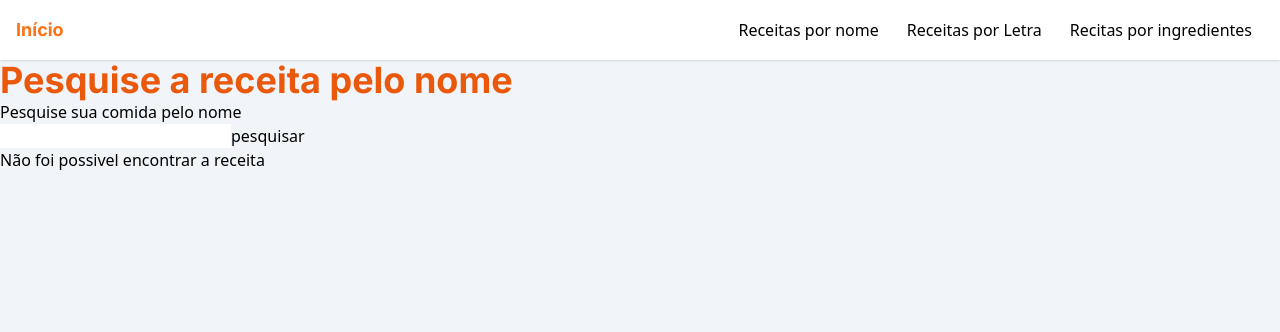
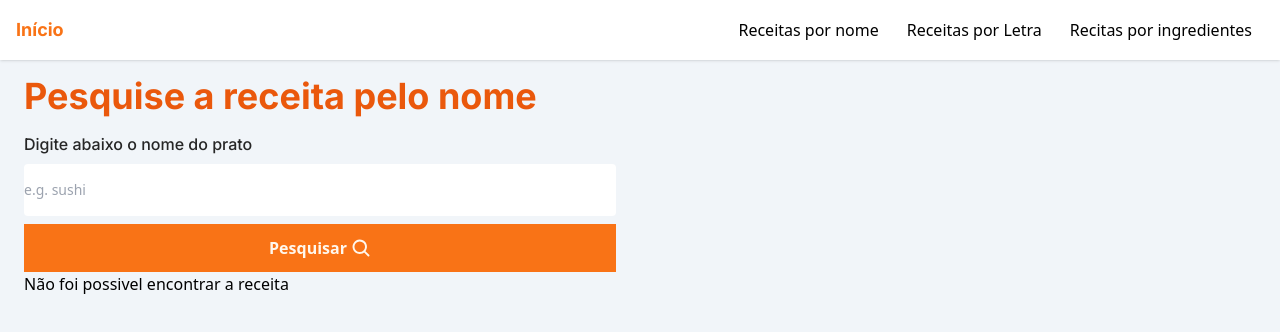
Before and after one commit to LucasAnselmoSilva12345/food-recipe, a React (Vite) app: page /by-name in a window 1280 px wide. Shown: the top 332 px of the page. Built offline with nearby package versions, Linux system fonts and the light colour scheme.

Commit message:
Feat: Search by name style page
Signed-off-by: LucasAnselmoSilva12345 <lucasanselmodasilva02@gmail.com>

```diff
--- a/src/pages/ByName.tsx
+++ b/src/pages/ByName.tsx
@@ -3,6 +3,7 @@ import { FoodRandomProps } from '../types/FoodRandomProps';
 import { api } from '../api/meal-db-api';
 import { FoodCard } from '../components/FoodCard';
 import { Title } from '../components/Title';
+import { MagnifyingGlass } from '@phosphor-icons/react';
 
 export function ByName() {
   const [searchTerm, setSearchTerm] = useState<string>('');
@@ -18,17 +19,31 @@ export function ByName() {
   };
 
   return (
-    <section>
+    <section className="w-full md:w-4/5 lg:w-1/2 px-6 py-4">
       <Title title="Pesquise a receita pelo nome" />
-      <h1>Pesquise sua comida pelo nome</h1>
-      <div>
+      <div className="w-full flex flex-col mt-4 space-y-2">
+        <label
+          htmlFor="searchMeal"
+          className="text-neutral-800 font-inter font-medium"
+        >
+          Digite abaixo o nome do prato
+        </label>
         <input
           type="text"
+          name="searchMeal"
+          className="py-4 text-sm text-neutral-800 border-none rounded focus:outline focus:outline-2 focus:outline-orange-400"
+          placeholder="e.g. sushi"
           value={searchTerm}
           onChange={(e) => setSearchTerm(e.target.value)}
         />
 
-        <button onClick={handleSearch}>pesquisar</button>
+        <button
+          className="flex items-center justify-center gap-1 py-3 text-base border-none bg-orange-500 text-orange-50 font-semibold"
+          onClick={handleSearch}
+        >
+          Pesquisar
+          <MagnifyingGlass size={20} className="text-orange-50" weight="bold" />
+        </button>
       </div>
 
       {foodData ? (
```
